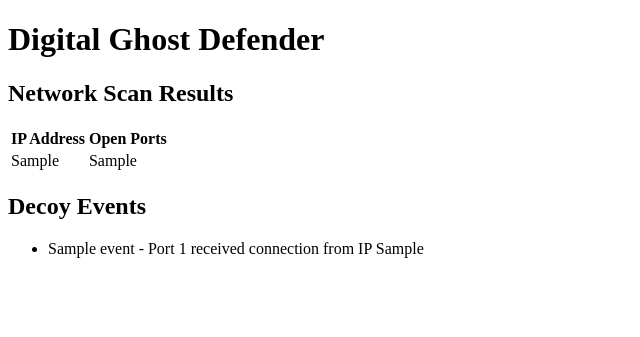
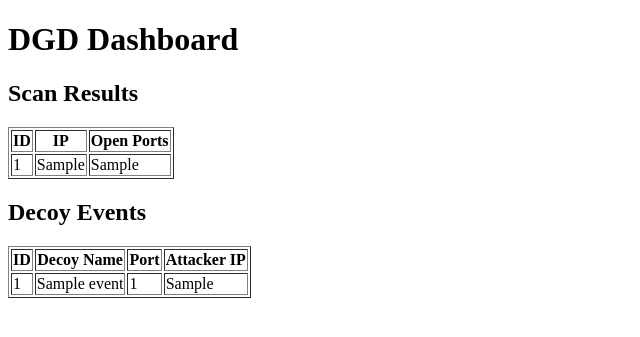
Before and after one commit to bsvnix/dgd, a Flask app: page / in a window 1280 px wide. Shown: the top 337 px of the page, without its empty margins (0-640 px from the left). Run offline with Flask 3, Linux system fonts and the light colour scheme; tables that the repository leaves empty hold one stand-in row (values such as "Sample post").

Commit message:
Update index.html

```diff
--- a/control_center/templates/index.html
+++ b/control_center/templates/index.html
@@ -1,34 +1,51 @@
 <!DOCTYPE html>
 <html>
 <head>
-    <title>Digital Ghost Defender</title>
+    <title>DGD Dashboard</title>
 </head>
 <body>
-    <h1>Digital Ghost Defender</h1>
+    <h1>DGD Dashboard</h1>
 
-    <h2>Network Scan Results</h2>
-    <table>
+    <h2>Scan Results</h2>
+    <table border="1">
         <thead>
             <tr>
-                <th>IP Address</th>
+                <th>ID</th>
+                <th>IP</th>
                 <th>Open Ports</th>
             </tr>
         </thead>
         <tbody>
             {% for result in scan_results %}
             <tr>
-                <td>{{ result[1] }}</td>
-                <td>{{ result[2] }}</td>
+                <td>{{ result.id }}</td>
+                <td>{{ result.ip }}</td>
+                <td>{{ result.open_ports }}</td>
             </tr>
             {% endfor %}
         </tbody>
     </table>
 
     <h2>Decoy Events</h2>
-    <ul>
-        {% for event in decoy_events %}
-        <li>{{ event[1] }} - Port {{ event[2] }} received connection from IP {{ event[3] }}</li>
-        {% endfor %}
-    </ul>
+    <table border="1">
+        <thead>
+            <tr>
+                <th>ID</th>
+                <th>Decoy Name</th>
+                <th>Port</th>
+                <th>Attacker IP</th>
+            </tr>
+        </thead>
+        <tbody>
+            {% for event in decoy_events %}
+            <tr>
+                <td>{{ event.id }}</td>
+                <td>{{ event.decoy_name }}</td>
+                <td>{{ event.port }}</td>
+                <td>{{ event.attacker_ip }}</td>
+            </tr>
+            {% endfor %}
+        </tbody>
+    </table>
 </body>
 </html>
```
